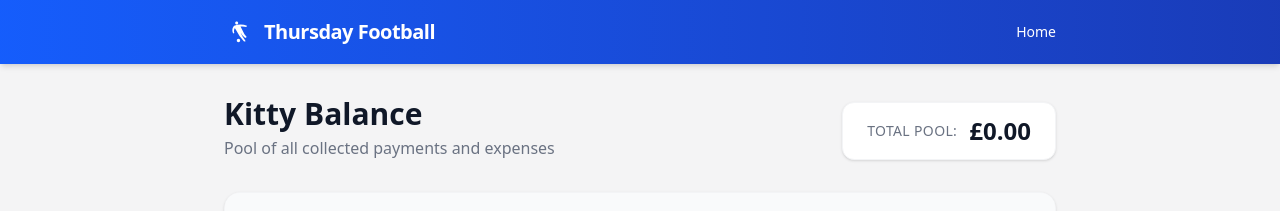
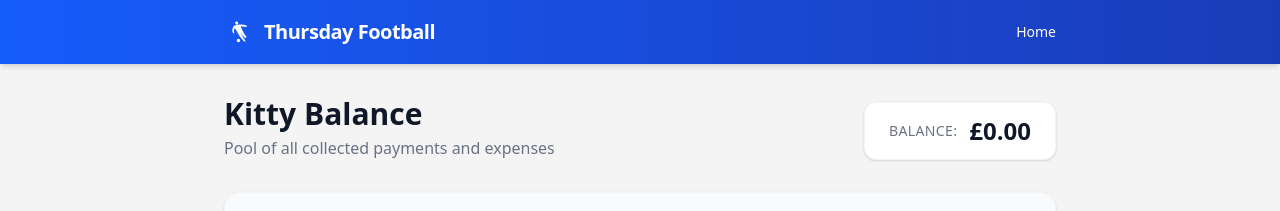
Before and after one commit to dsfinancecode/Football-Tracker, a Next.js app: page /kitty in a window 1280 px wide. Shown: the top 211 px of the page. Built offline with nearby package versions, Linux system fonts and the light colour scheme; no server answers; the database is empty.

Commit message:
wording changed

```diff
--- a/src/app/kitty/page.tsx
+++ b/src/app/kitty/page.tsx
@@ -35,7 +35,7 @@
           <p className="text-gray-500 mt-1">Pool of all collected payments and expenses</p>
         </div>
         <div className="bg-white px-6 py-3 rounded-xl shadow-sm border border-gray-100 flex items-center gap-3">
-          <span className="text-sm font-medium text-gray-500 uppercase tracking-wide">Total Pool:</span>
+          <span className="text-sm font-medium text-gray-500 uppercase tracking-wide">Balance:</span>
           <span className={`text-2xl font-bold ${totalBalance > 0 ? "text-green-600" : totalBalance < 0 ? "text-red-600" : "text-gray-900"}`}>
             {totalBalance > 0 ? "+" : totalBalance < 0 ? "-" : ""}£{Math.abs(totalBalance).toFixed(2)}
           </span>
```
